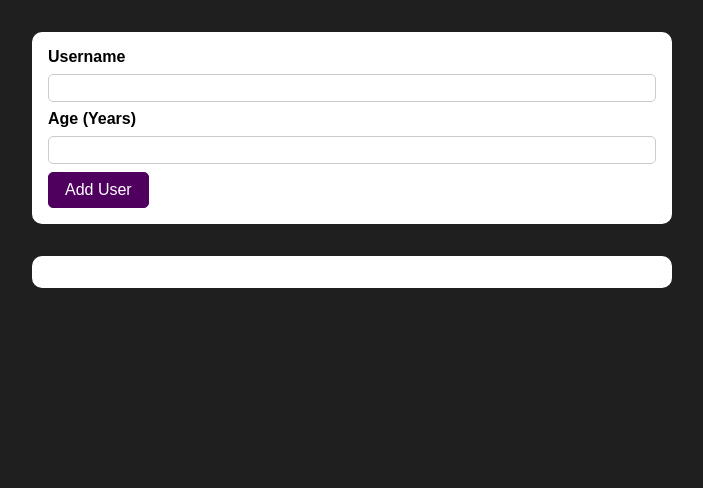
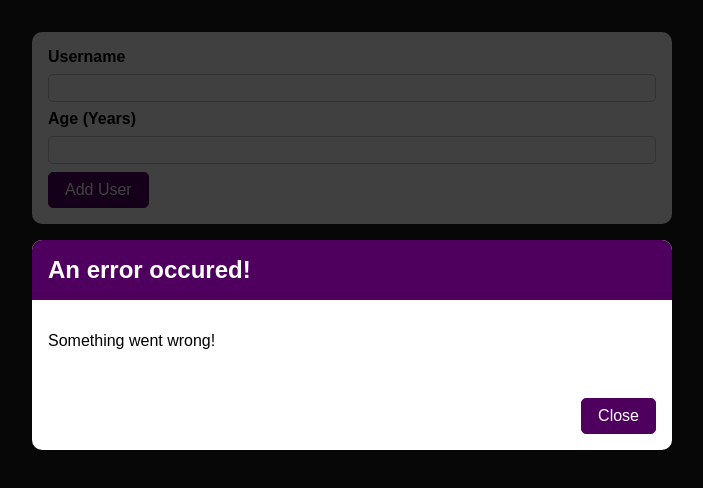
Before and after one commit to NunoRifa/udemy-expense-app-4, a React (Create React App) app: page / in a window 1280 px wide. Shown: the top 488 px of the page, without its empty margins (288-991 px from the left). Built offline with nearby package versions, Linux system fonts and the light colour scheme.

Commit message:
Adding The ErrorModal Component

```diff
--- /dev/null
+++ b/src/components/UI/ErrorModal.js
@@ -0,0 +1,27 @@
+import React from "react";
+
+import classes from "./ErrorModal.module.css";
+
+import Card from "./Card";
+import Button from "./Button";
+
+const ErrorModal = (props) => {
+  return (
+    <>
+      <div className={classes.backdrop} />
+      <Card className={classes.modal}>
+        <header className={classes.header}>
+          <h2>{props.title}</h2>
+        </header>
+        <div className={classes.content}>
+          <p>{props.message}</p>
+        </div>
+        <footer className={classes.actions}>
+          <Button type="close">Close</Button>
+        </footer>
+      </Card>
+    </>
+  );
+};
+
+export default ErrorModal;
--- /dev/null
+++ b/src/components/UI/ErrorModal.module.css
@@ -0,0 +1,45 @@
+.backdrop {
+  position: fixed;
+  top: 0;
+  left: 0;
+  width: 100%;
+  height: 100vh;
+  z-index: 10;
+  background: rgba(0, 0, 0, 0.75);
+}
+
+.modal {
+  position: fixed;
+  top: 30vh;
+  left: 10%;
+  width: 80%;
+  z-index: 100;
+  overflow: hidden;
+}
+
+.header {
+  background: #4f005f;
+  padding: 1rem;
+}
+
+.header h2 {
+  margin: 0;
+  color: white;
+}
+
+.content {
+  padding: 1rem;
+}
+
+.actions {
+  padding: 1rem;
+  display: flex;
+  justify-content: flex-end;
+}
+
+@media (min-width: 768px) {
+  .modal {
+    left: calc(50% - 20rem);
+    width: 40rem;
+  }
+}
--- a/src/components/Users/AddUser.js
+++ b/src/components/Users/AddUser.js
@@ -4,6 +4,7 @@
 
 import Card from "../UI/Card";
 import Button from "../UI/Button";
+import ErrorModal from "../UI/ErrorModal";
 
 const AddUser = (props) => {
   const [enteredUsername, setEnteredUsername] = useState("");
@@ -33,6 +34,8 @@
   };
 
   return (
+    <>
+      <ErrorModal title="An error occured!" message="Something went wrong!" />
       <Card className={classes.input}>
         <form onSubmit={addUserHandler}>
           <label htmlFor="username">Username</label>
@@ -52,6 +55,7 @@
           <Button type="submit">Add User</Button>
         </form>
       </Card>
+    </>
   );
 };
 
```
Lines whose indentation alone changed are shown as unchanged.
